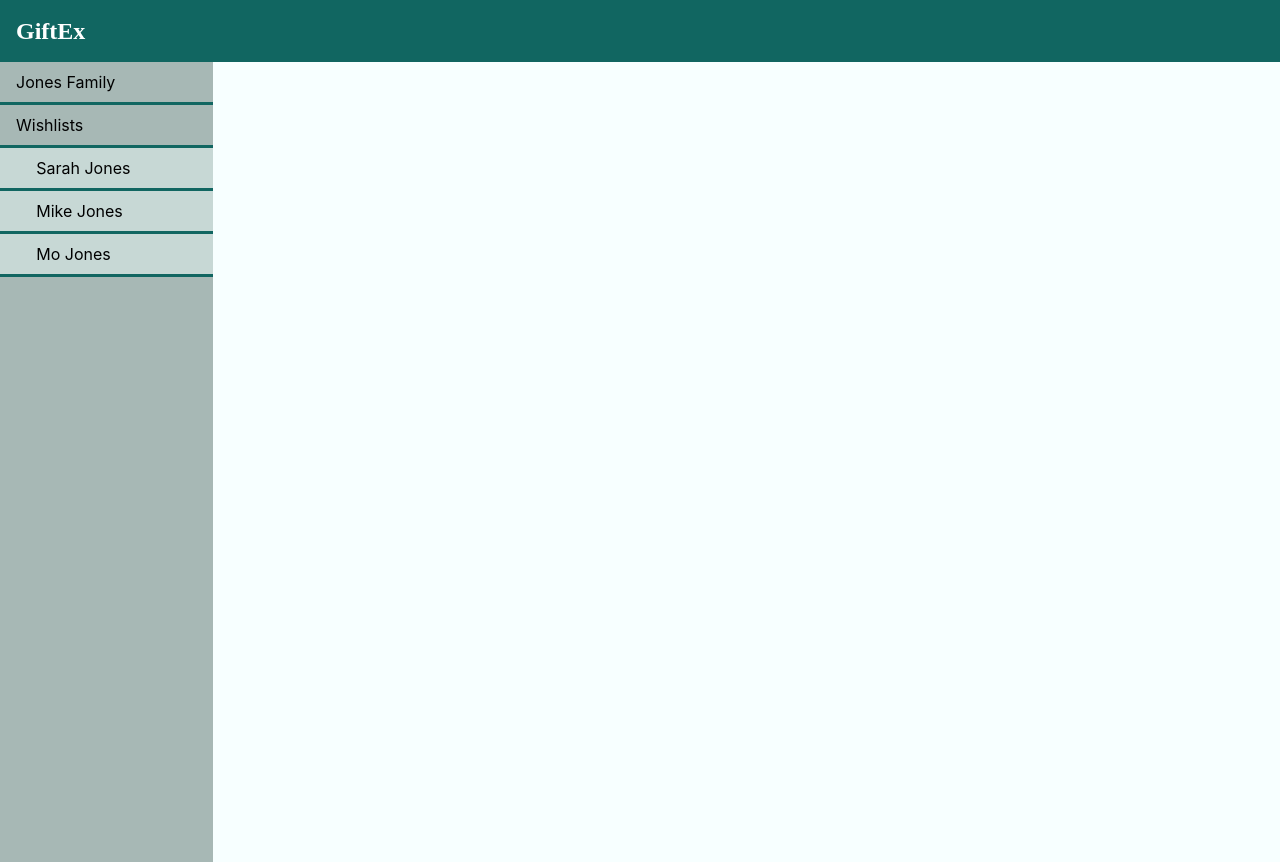
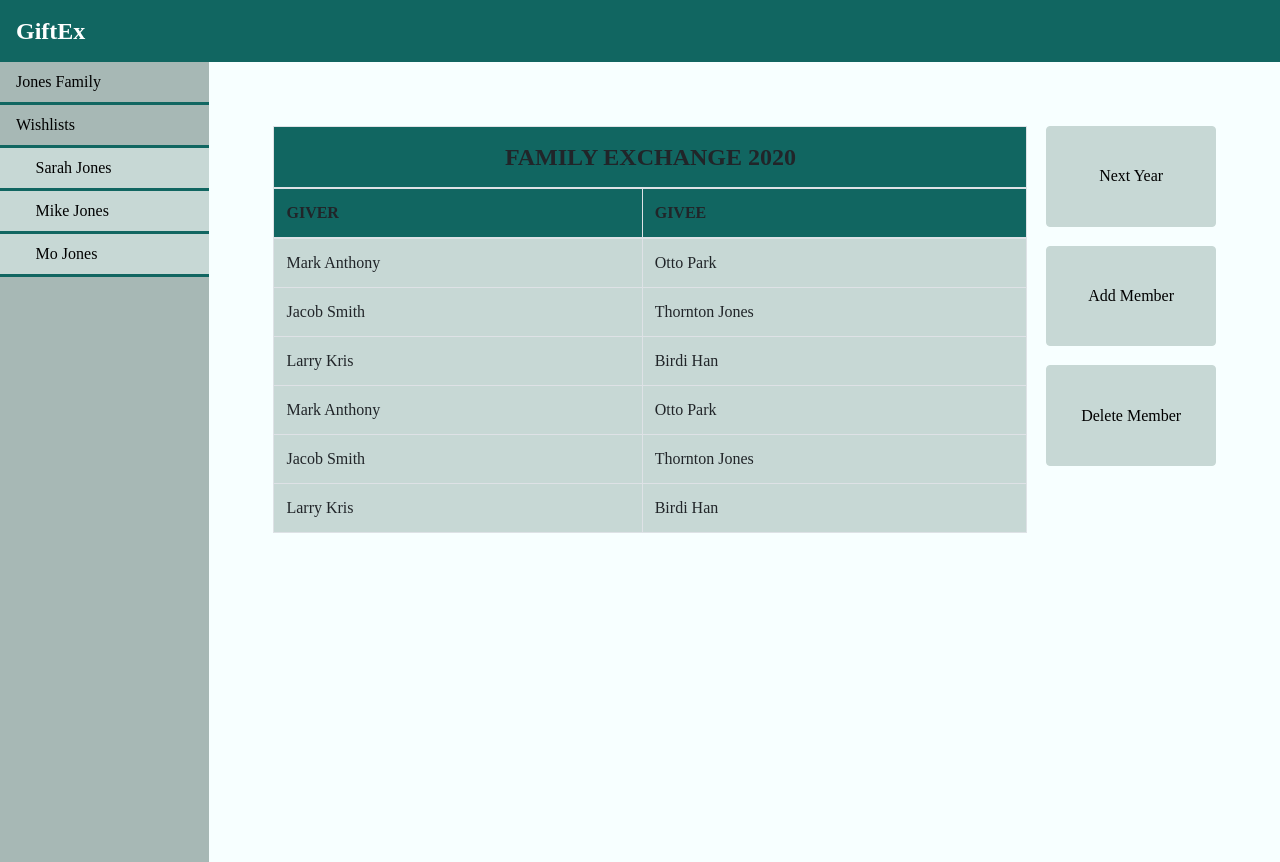
Before and after one commit to becaha/gift_ex, a React (Create React App) app: page / in a window 1280 px wide. Built offline with nearby package versions, Linux system fonts and the light colour scheme.

Commit message:
component

```diff
--- a/src/App.css
+++ b/src/App.css
@@ -1,6 +1,8 @@
 html, body, div {
     width: 100%;
     height: 100%;
+    font-family: "Maiandra GD", serif;
+    /*color: #116661;*/
 }
 
 p {
@@ -23,9 +25,17 @@ p {
     border-bottom: #116661 solid;
 }
 
+.nav-link:active {
+    background-color: #F7FFFF;
+}
+
 .nav-link-parent {
     border: none;
     padding-left: 0;
+}
+
+.nav-link-parent:active {
+    background-color: #A7B8B5;
 }
 
 .nav-link-child {
@@ -40,7 +50,6 @@ p {
 
 .brand {
     font-size: x-large;
-    font-family: "Maiandra GD", serif;
     color: white;
     font-weight: bolder;
 }
@@ -52,4 +61,51 @@ p {
 
 .page {
     background-color: #F7FFFF;
+    padding: 5%;
+    display: flex;
+    flex-direction: row;
 }
+
+.main {
+    width: 80%;
+}
+
+.table-title {
+    text-align: center;
+    font-weight: bolder;
+    font-size: x-large;
+}
+
+.thead {
+    background-color: #116661;
+}
+
+.tbody {
+    background-color: #C7D8D5;
+}
+
+.sidebar-right {
+    width: 20%;
+    display: flex;
+    flex-direction: column;
+    justify-content: flex-start;
+}
+
+.btn-primary {
+    height: 15%;
+    background-color: #C7D8D5;
+    border-color: #C7D8D5;
+    margin-bottom: 10%;
+    margin-left: 10%;
+    transition: none;
+    color: black;
+}
+
+.btn-primary:hover {
+    background-color: #116661;
+    border-color: #116661;
+}
+
+.btn:focus {
+    box-shadow: none  !important;
+}
--- a/src/App.js
+++ b/src/App.js
@@ -1,40 +1,16 @@
 import React from 'react';
 import './App.css';
-import Navbar from 'react-bootstrap/Navbar';
-import Nav from 'react-bootstrap/Nav';
-import Button from 'react-bootstrap/Button';
-import Dropdown from 'react-bootstrap/Dropdown';
-import Accordion from 'react-bootstrap/Accordion'
-import Card from 'react-bootstrap/Card';
+import { LogoHeader } from './LogoHeader.js';
+import { Sidebar } from './Sidebar.js';
+import {GroupExchange} from "./GroupExchange";
 
 function App() {
   return (
       <div>
-          <Navbar className="navbar" expand="lg">
-              {/*<img*/}
-              {/*    src=""*/}
-              {/*    width="30"*/}
-              {/*    height="30"*/}
-              {/*    className="d-inline-block align-top"*/}
-              {/*    alt="logo"*/}
-              {/*/>*/}
-              <Navbar.Brand href="#home"><p className="brand" >GiftEx</p></Navbar.Brand>
-          </Navbar>
+          <LogoHeader/>
           <div className="screen">
-              <div className="sidebar">
-                  <Nav defaultActiveKey="/home" className="flex-column">
-                      <Nav.Link href="/home">Jones Family</Nav.Link>
-                      <Nav.Link href="#">Wishlists</Nav.Link>
-                      <Nav.Link className="nav-link-parent" style={{paddingTop: 0, paddingBottom: 0, paddingRight: 0}}>
-                          <Nav.Link className="nav-link-child" href='#'>Sarah Jones</Nav.Link>
-                          <Nav.Link className="nav-link-child" href='#'>Mike Jones</Nav.Link>
-                          <Nav.Link className="nav-link-child" href='#'>Mo Jones</Nav.Link>
-                      </Nav.Link>
-                  </Nav>
-              </div>
-              <div className="page">
-
-              </div>
+              <Sidebar/>
+              <GroupExchange/>
           </div>
       </div>
   );
--- /dev/null
+++ b/src/GroupExchange.js
@@ -0,0 +1,54 @@
+import React from 'react';
+import Table from "react-bootstrap/Table";
+import Button from "react-bootstrap/Button";
+
+export class GroupExchange extends React.Component {
+    render() {
+        return <div className="page">
+            <div className="main">
+                <Table bordered>
+                    <thead className="thead">
+                    <tr className="table-title">
+                        <th colSpan="2">FAMILY EXCHANGE 2020</th>
+                    </tr>
+                    <tr>
+                        <th>GIVER</th>
+                        <th>GIVEE</th>
+                    </tr>
+                    </thead>
+                    <tbody className="tbody">
+                    <tr>
+                        <td>Mark Anthony</td>
+                        <td>Otto Park</td>
+                    </tr>
+                    <tr>
+                        <td>Jacob Smith</td>
+                        <td>Thornton Jones</td>
+                    </tr>
+                    <tr>
+                        <td>Larry Kris</td>
+                        <td>Birdi Han</td>
+                    </tr>
+                    <tr>
+                        <td>Mark Anthony</td>
+                        <td>Otto Park</td>
+                    </tr>
+                    <tr>
+                        <td>Jacob Smith</td>
+                        <td>Thornton Jones</td>
+                    </tr>
+                    <tr>
+                        <td>Larry Kris</td>
+                        <td>Birdi Han</td>
+                    </tr>
+                    </tbody>
+                </Table>
+            </div>
+            <div className="sidebar-right">
+                <Button>Next Year</Button>
+                <Button>Add Member</Button>
+                <Button>Delete Member</Button>
+            </div>
+        </div>;
+    }
+}
--- /dev/null
+++ b/src/LogoHeader.js
@@ -0,0 +1,18 @@
+import React from 'react';
+import Navbar from "react-bootstrap/Navbar";
+
+export class LogoHeader extends React.Component {
+    render() {
+        // return <nav>{navLinks}</nav>;
+        return <Navbar className="navbar" expand="lg">
+            {/*<img*/}
+            {/*    src=""*/}
+            {/*    width="30"*/}
+            {/*    height="30"*/}
+            {/*    className="d-inline-block align-top"*/}
+            {/*    alt="logo"*/}
+            {/*/>*/}
+            <Navbar.Brand href="#home"><p className="brand" >GiftEx</p></Navbar.Brand>
+        </Navbar>;
+    }
+}
--- /dev/null
+++ b/src/Sidebar.js
@@ -0,0 +1,27 @@
+import React from 'react';
+import Nav from "react-bootstrap/Nav";
+
+export class Sidebar extends React.Component {
+    render() {
+        const members = ['Jo Jones', 'Carrie Jones', 'Piper Jones', 'Marie Jones', 'Arty Jones', 'Sally Jones', 'Callie Jones', 'Chris Jones'];
+        const navLinks = members.map(member => {
+            return (
+                <Nav.Link className="nav-link-child" href={'/' + member}>
+                    {member}
+                </Nav.Link>
+            )
+        });
+
+        return <div className="sidebar">
+            <Nav defaultActiveKey="/home" className="flex-column">
+            <Nav.Link href="/home">Jones Family</Nav.Link>
+            <Nav.Link href="#">Wishlists</Nav.Link>
+            <Nav.Link className="nav-link-parent" style={{paddingTop: 0, paddingBottom: 0, paddingRight: 0}}>
+                <Nav.Link className="nav-link-child" href='#'>Sarah Jones</Nav.Link>
+                <Nav.Link className="nav-link-child" href='#'>Mike Jones</Nav.Link>
+                <Nav.Link className="nav-link-child" href='#'>Mo Jones</Nav.Link>
+            </Nav.Link>
+        </Nav>
+        </div>;
+    }
+}
```
